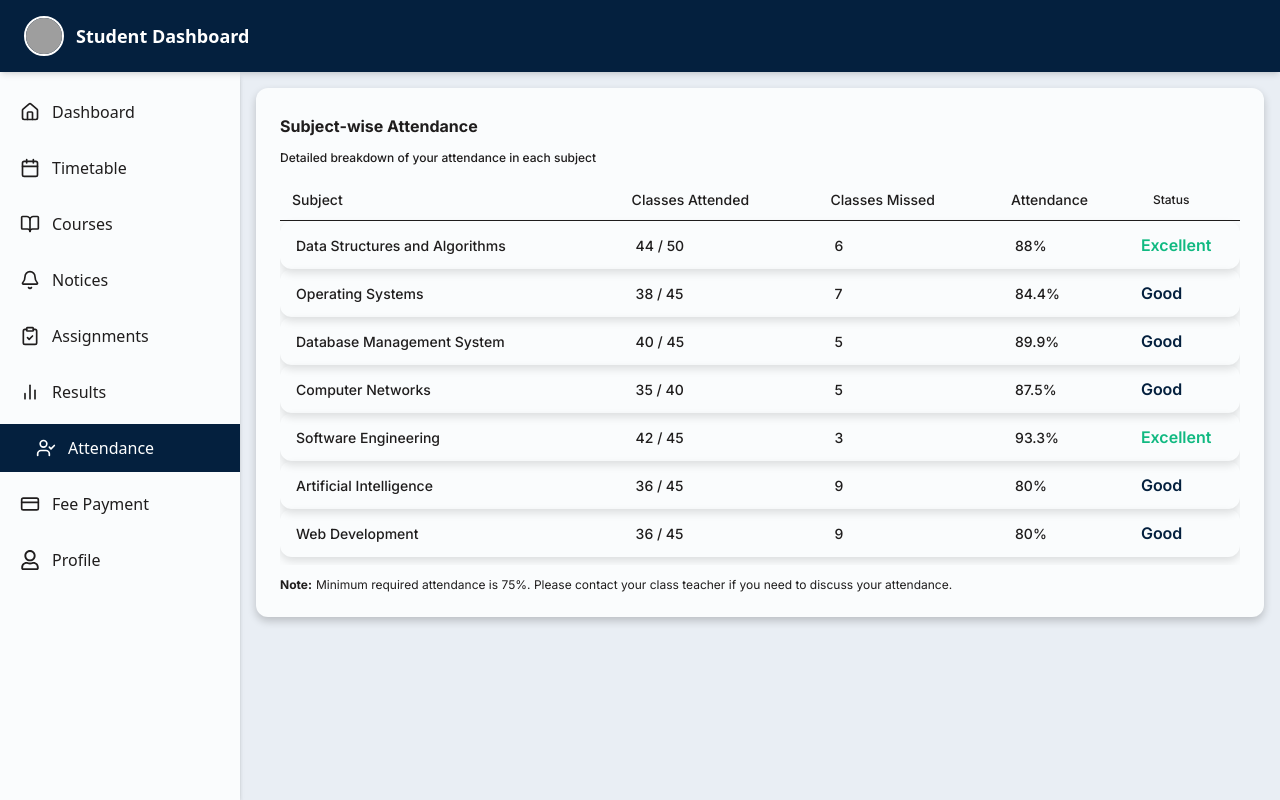
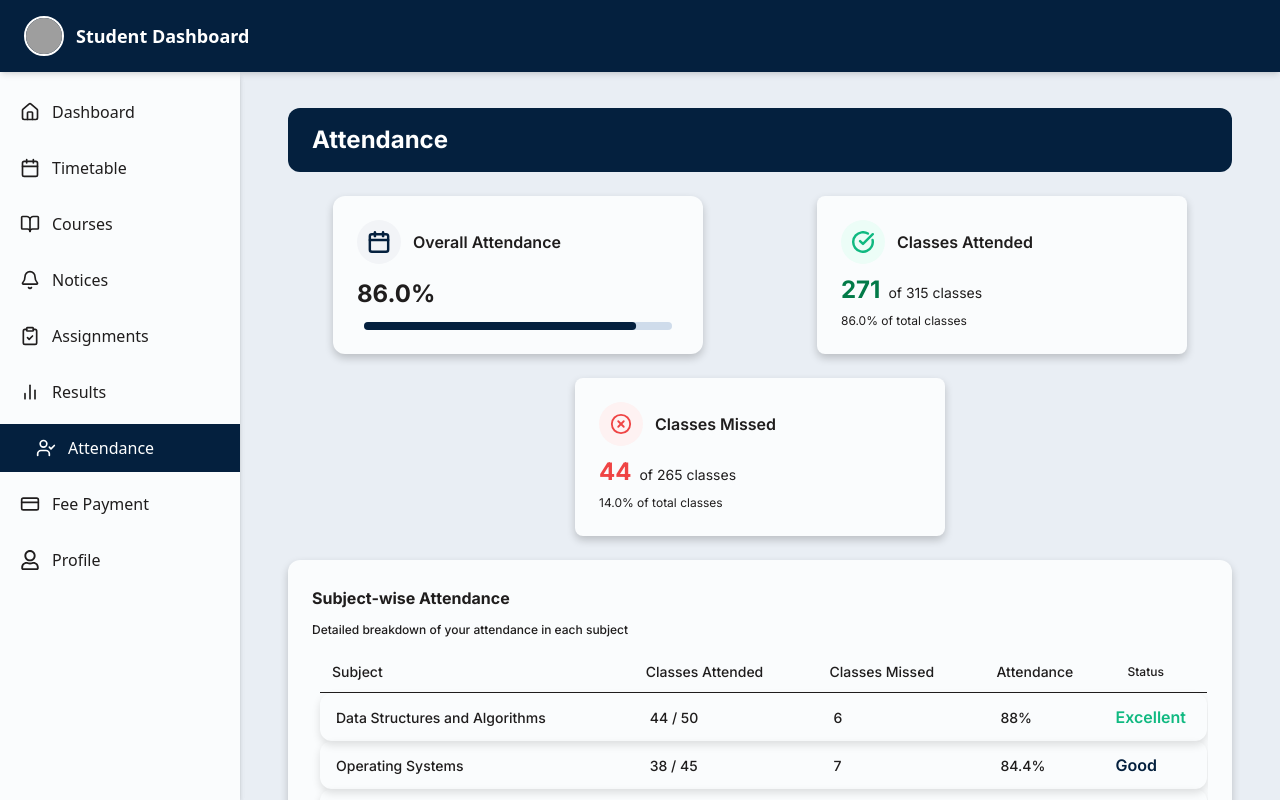
Before and after one commit to Aristiec/SMSfrontend, a React (Vite) app in the folder frontend/: page /attendance in a window 1280 px wide. Shown: the top 800 px of the page. Built offline with nearby package versions, Linux system fonts and the light colour scheme; grey boxes are pictures that could not be loaded.

Commit message:
attendance merge

```diff
--- a/frontend/src/pages/student/Attendance.jsx
+++ b/frontend/src/pages/student/Attendance.jsx
@@ -1,74 +1,193 @@
 import React from "react";
+import calendarIcon from "../../assets/calendar.svg";
+import progressBar from "../../assets/progressBar.svg";
+import checkIcon from "../../assets/completed.svg";
+import missedIcon from "../../assets/missedIcon.svg";
 
 const attendanceData = [
   {
     subject: "Data Structures and Algorithms",
     attended: 44,
     total: 50,
-    missed:6,
-    attendance:88.0,
+    missed: 6,
+    attendance: 88.0,
     status: "Excellent",
   },
   {
     subject: "Operating Systems",
     attended: 38,
     total: 45,
-    missed:7,
-    attendance:84.4,
+    missed: 7,
+    attendance: 84.4,
     status: "Good",
   },
   {
     subject: "Database Management System",
     attended: 40,
     total: 45,
-    missed:5,
-    attendance:89.9,
+    missed: 5,
+    attendance: 89.9,
     status: "Good",
   },
   {
     subject: "Computer Networks",
     attended: 35,
     total: 40,
-    missed:5,
-    attendance:87.5,
+    missed: 5,
+    attendance: 87.5,
     status: "Good",
   },
   {
     subject: "Software Engineering",
     attended: 42,
     total: 45,
-    missed:3,
-    attendance:93.3,
+    missed: 3,
+    attendance: 93.3,
     status: "Excellent",
   },
   {
     subject: "Artificial Intelligence",
     attended: 36,
     total: 45,
-    missed:9,
-    attendance:80.0,
+    missed: 9,
+    attendance: 80.0,
     status: "Good",
   },
   {
     subject: "Web Development",
     attended: 36,
     total: 45,
-    missed:9,
-    attendance:80.0,
+    missed: 9,
+    attendance: 80.0,
     status: "Good",
   },
 ];
 
 const AttendanceTable = () => {
   return (
-    <div style={{boxShadow: '0px 4px 8px 0px #00000033'}} className="p-6 bg-[#FAFCFD] font-[Inter] rounded-[12px] w-full  flex flex-col ">
-     <div className="flex gap-[4px] flex-col justify-center-center">
-     <h2 className=" text-[16px] font-bold leading-[28px] tracking-[0] text-[#1F1D1D] ">Subject-wise Attendance</h2>
-      <p className="font-medium text-[12px] leading-[28px] tracking-[0] text-[#1F1D1D]  ">Detailed breakdown of your attendance in each subject</p>
+    <div className="font-[Inter] flex  flex-col gap-6 px-3 mt-[20px] mx-[20px]">
+      {/* Header */}
+      <div className="w-full h-[64px] bg-[#04203E] rounded-[12px] px-[24px] py-[18px] flex items-center">
+        <div className="text-white font-bold text-[24px] leading-[28px]">
+          Attendance
+        </div>
       </div>
 
-      <div className="overflow-x-auto flex gap-[12px]">
-        <table className="min-w-full my-2 ">
+      {/* Cards Section */}
+      <div className="w-full ">
+        <div className="flex flex-wrap gap-6 justify-around">
+          {/* Card 1: Overall Attendance */}
+          <div
+            className="w-full sm:w-[calc(50%-12px)] lg:w-[370px]  rounded-[12px] p-[24px] bg-[#FAFCFD] flex flex-col justify-between shadow-md"
+            style={{ boxShadow: "0px 4px 8px 0px #00000033" }}
+          >
+            <div className="flex gap-[12px] items-center">
+              <div className="w-[44px] h-[44px] rounded-full bg-[#F2F4F7] flex items-center justify-center">
+                <img
+                  src={calendarIcon}
+                  alt="calendar"
+                  className="w-[22px] h-[22px]"
+                />
+              </div>
+              <div className="text-[#1F1D1D] font-semibold text-[16px] leading-[28px]">
+                Overall Attendance
+              </div>
+            </div>
+
+            <div className="flex flex-col gap-[10px]">
+              <div className="font-bold text-[#1F1D1D] text-[24px] leading-[36px]">
+                86.0%
+              </div>
+              <img
+                src={progressBar}
+                alt="progress"
+                className="w-full h-[8px] rounded-[4px]"
+              />
+            </div>
+          </div>
+
+          {/* Card 2: Classes Attended */}
+          <div
+            className="w-full sm:w-[calc(50%-12px)] lg:w-[370px]  h-[158px] rounded-[8px] p-[24px] bg-[#FAFCFD] flex flex-col justify-between shadow-md"
+            style={{ boxShadow: "0px 4px 8px 0px #00000033" }}
+          >
+            <div className="flex gap-[12px] items-center">
+              <div className="w-[44px] h-[44px] rounded-full bg-[#ECFDF7] flex items-center justify-center">
+                <img
+                  src={checkIcon}
+                  alt="check icon"
+                  className="w-[22px] h-[22px]"
+                />
+              </div>
+              <div className="text-[#1F1D1D] font-semibold text-[16px] leading-[28px]">
+                Classes Attended
+              </div>
+            </div>
+
+            <div className="flex flex-col gap-[4px]">
+              <div className="flex gap-[8px] items-baseline">
+                <span className="text-[#027A48] font-bold text-[24px] leading-[36px]">
+                  271
+                </span>
+                <span className="text-[#1F1D1D] text-[14px] leading-[20px]">
+                  of 315 classes
+                </span>
+              </div>
+              <div className="text-[#1F1D1D] text-[12px] leading-[18px]">
+                86.0% of total classes
+              </div>
+            </div>
+          </div>
+
+          {/* Card 3: Classes Missed */}
+          <div
+            className="w-full sm:w-[calc(50%-12px)] lg:w-[370px]  h-[158px] rounded-[8px] p-[24px] bg-[#FAFCFD] flex flex-col justify-between shadow-md"
+            style={{ boxShadow: "0px 4px 8px 0px #00000033" }}
+          >
+            <div className="flex gap-[12px] items-center">
+              <div className="w-[44px] h-[44px] rounded-full bg-[#FEF2F2] flex items-center justify-center">
+                <img
+                  src={missedIcon}
+                  alt="missed icon"
+                  className="w-[22px] h-[22px]"
+                />
+              </div>
+              <div className="text-[#1F1D1D] font-semibold text-[16px] leading-[28px]">
+                Classes Missed
+              </div>
+            </div>
+
+            <div className="flex flex-col gap-[4px]">
+              <div className="flex gap-[8px] items-baseline">
+                <span className="text-[#EF4444] font-bold text-[24px] leading-[36px]">
+                  44
+                </span>
+                <span className="text-[#1F1D1D] text-[14px] leading-[20px]">
+                  of 265 classes
+                </span>
+              </div>
+              <div className="text-[#1F1D1D] text-[12px] leading-[18px]">
+                14.0% of total classes
+              </div>
+            </div>
+          </div>
+        </div>
+      </div>
+      <div
+        style={{ boxShadow: "0px 4px 8px 0px #00000033" }}
+        className="p-6 bg-[#FAFCFD] font-[Inter] rounded-[12px] w-full  flex flex-col "
+      >
+        <div className="flex gap-[4px] flex-col justify-center-center">
+          <h2 className=" text-[16px] font-bold leading-[28px] tracking-[0] text-[#1F1D1D] ">
+            Subject-wise Attendance
+          </h2>
+          <p className="font-medium text-[12px] leading-[28px] tracking-[0] text-[#1F1D1D]  ">
+            Detailed breakdown of your attendance in each subject
+          </p>
+        </div>
+
+        <div className="overflow-x-hidden flex gap-[12px]">
+          <table className="min-w-[99%] my-2 mx-2  ">
             <thead className="font-[Inter]  border-b-1  px-6 py-[8px] font-medium  text-[14px] leading-[16px] tracking-0  items-center text-left text-[#1F1D1D] min-w-full gap-[12px]">
               <tr className=" ">
                 <th className="p-3 font-medium">Subject</th>
@@ -78,17 +197,34 @@ const AttendanceTable = () => {
                 <th className="p-3 font-medium text-[12px]">Status</th>
               </tr>
             </thead>
-          <tbody  className="bg-[#FAFCFD]  px-[12px] py-[24px] border-spacing-y-[12px]">
+            <tbody className="bg-[#FAFCFD]  px-[12px] py-[24px] border-spacing-y-[12px]">
               {attendanceData.map((item, index) => {
-              const statusColor = item.status === "Excellent" ? "text-[#10B981]" : "text-[#04203E]";
+                const statusColor =
+                  item.status === "Excellent"
+                    ? "text-[#10B981]"
+                    : "text-[#04203E]";
 
                 return (
-                <tr key={index} style={{boxShadow: '0px 4px 8px 0px #0000001F'}} className="px-[12px] rounded-[12px] py-[24px] align-middle">
-                  <td className="py-3 px-4 font-medium text-[#1F1D1D] font-[Inter] text-left text-[14px] align-middle ">{item.subject}</td>
-                  <td className="py-3 px-4 font-medium text-[#1F1D1D] font-[Inter] text-left text-[14px] align-middle">{item.attended} / {item.total}</td>
-                  <td className="py-3 px-4 font-medium text-[#1F1D1D] font-[Inter] text-left text-[14px] align-middle">{item.missed}</td>
-                  <td className="py-3 px-4 font-medium text-[#1F1D1D] font-[Inter] text-left text-[14px] align-middle">{item.attendance}%</td>
-                  <td className={`py-3 font-semibold ${statusColor}`}>{item.status}</td>
+                  <tr
+                    key={index}
+                    style={{ boxShadow: "0px 4px 8px 0px #0000001F" }}
+                    className="px-[12px] rounded-[12px] py-[24px] align-middle"
+                  >
+                    <td className="py-3 px-4 font-medium text-[#1F1D1D] font-[Inter] text-left text-[14px] align-middle ">
+                      {item.subject}
+                    </td>
+                    <td className="py-3 px-4 font-medium text-[#1F1D1D] font-[Inter] text-left text-[14px] align-middle">
+                      {item.attended} / {item.total}
+                    </td>
+                    <td className="py-3 px-4 font-medium text-[#1F1D1D] font-[Inter] text-left text-[14px] align-middle">
+                      {item.missed}
+                    </td>
+                    <td className="py-3 px-4 font-medium text-[#1F1D1D] font-[Inter] text-left text-[14px] align-middle">
+                      {item.attendance}%
+                    </td>
+                    <td className={`py-3 font-semibold ${statusColor}`}>
+                      {item.status}
+                    </td>
                   </tr>
                 );
               })}
@@ -97,8 +233,11 @@ const AttendanceTable = () => {
         </div>
 
         <p className="text-xs font-[Inter] text-[#1F1D1D] mt-3 font-[500px] flex gap-1 items-center  ">
-        <strong className="font-[700px]">Note:</strong> Minimum required attendance is 75%. Please contact your class teacher if you need to discuss your attendance.
+          <strong className="font-[700px]">Note:</strong> Minimum required
+          attendance is 75%. Please contact your class teacher if you need to
+          discuss your attendance.
         </p>
+      </div>
     </div>
   );
 };
```
Also changed, not shown: frontend/src/assets/missedIcon.svg (added), frontend/src/assets/progressBar.svg (added). Lines whose indentation alone changed are shown as unchanged.
